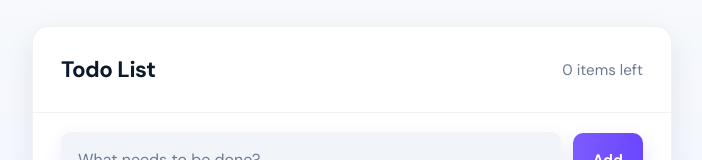
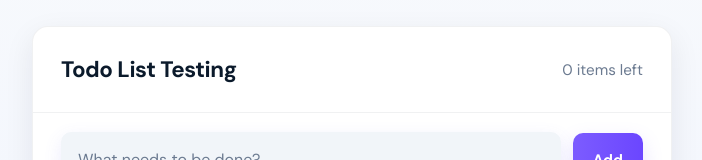
Before and after one commit to AdamsUCCollegeProjects/todo-list-ite-308, a plain HTML site: page index.html in a window 1280 px wide. Shown: the part 136-296 px from the top of the page, without its empty margins (288-990 px from the left). Drawn offline with Linux system fonts and the light colour scheme.

Commit message:
edited readme

```diff
--- a/index.html
+++ b/index.html
@@ -14,7 +14,7 @@
 
         <!-- Some update -->
         <header class="header">
-            <h1>Todo List </h1>
+            <h1>Todo List Testing</h1>
             <p id="items-left">0 items left</p>
         </header>
 
```
Also changed, not shown: README.md.
